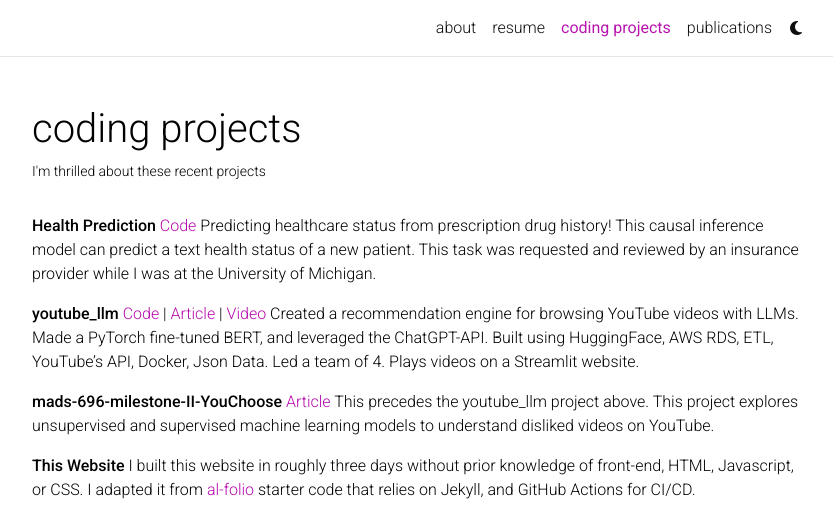
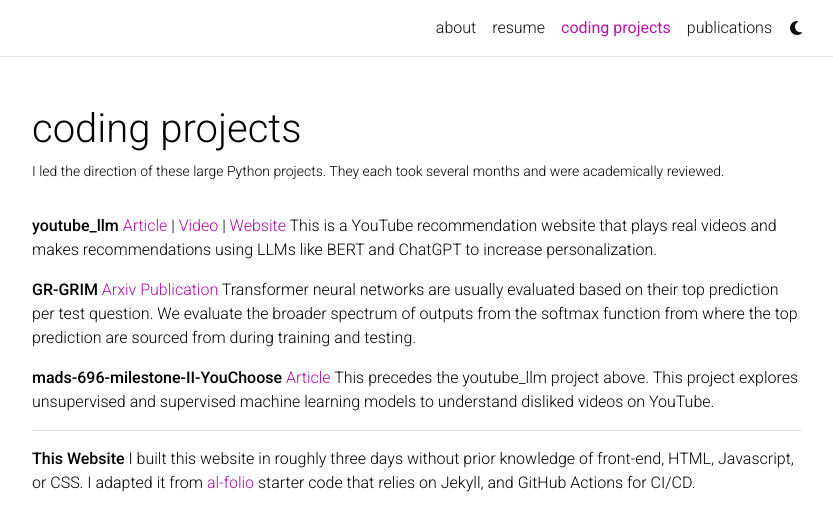
Before and after one commit to kephasitati/Portfolio-Template, a Jekyll site: the page built from _pages/repositories.md, in a window 1280 px wide and 1220 px high. Shown: the top 515 px of the window, without its empty margins (223-1056 px from the left). Built offline with Jekyll 4.4.1, drawn with Linux system fonts in a browser that asks for light colours; comment, search, counter and statistics services are not loaded; a style sheet for code colours, icons or effects is not loaded.

Commit message:
sanity check reset

```diff
--- a/_pages/repositories.md
+++ b/_pages/repositories.md
@@ -2,18 +2,23 @@
 layout: page
 permalink: /coding-projects/
 title: coding projects
-description: I'm thrilled about these recent projects
+description: I led the direction of these large Python projects. They each took several months and were academically reviewed.
 nav: true
 nav_order: 2
 ---
 
-**Health Prediction** [Code](https://github.com/galonpy/healthcare_example_notebook) Predicting healthcare status from prescription drug history! This causal inference model can predict a text health status of a new patient. This task was requested and reviewed by an insurance provider while I was at the University of Michigan.
+**youtube_llm** [Article](https://medium.com/@gabrielalon257/youtube-filtering-capstone-67f755fb6dca) | [Video](https://drive.google.com/file/d/10EIKd1QhmoLsq2TeQgsYkP51RMODiRMc/view) | [Website](https://youtube-capstone.streamlit.app/)
+This is a YouTube recommendation website that plays real videos and makes recommendations
+using LLMs like BERT and ChatGPT to increase personalization.
 
-**youtube_llm** [Code](https://github.com/galonpy/youtube_llm) | [Article](https://medium.com/@gabrielalon257/youtube-filtering-capstone-67f755fb6dca) | [Video](https://drive.google.com/file/d/10EIKd1QhmoLsq2TeQgsYkP51RMODiRMc/view)
-Created a recommendation engine for browsing YouTube videos with LLMs. Made a PyTorch fine-tuned BERT, and leveraged the ChatGPT-API. Built using HuggingFace, AWS RDS, ETL, YouTube’s API, Docker, Json Data. Led a team of 4. Plays videos on a Streamlit website.
+**GR-GRIM** [Arxiv Publication](https://arxiv.org/abs/2206.14348)
+Transformer neural networks are usually evaluated based on their top prediction per test question. We evaluate the broader
+spectrum of outputs from the softmax function from where the top prediction are sourced from during training and testing.
 
 **mads-696-milestone-II-YouChoose** [Article](https://medium.com/@gabrielalon257/predicting-youtube-dislikes-4c71a41718ac)
 This precedes the youtube_llm project above. This project explores unsupervised and supervised machine learning models to understand disliked videos on YouTube.
+
+***
 
 **This Website** I built this website in roughly three days without prior knowledge of front-end, HTML, Javascript, or CSS. I adapted it from [al-folio](https://github.com/alshedivat/al-folio) starter code that relies on Jekyll, and GitHub Actions for CI/CD.
 
```
